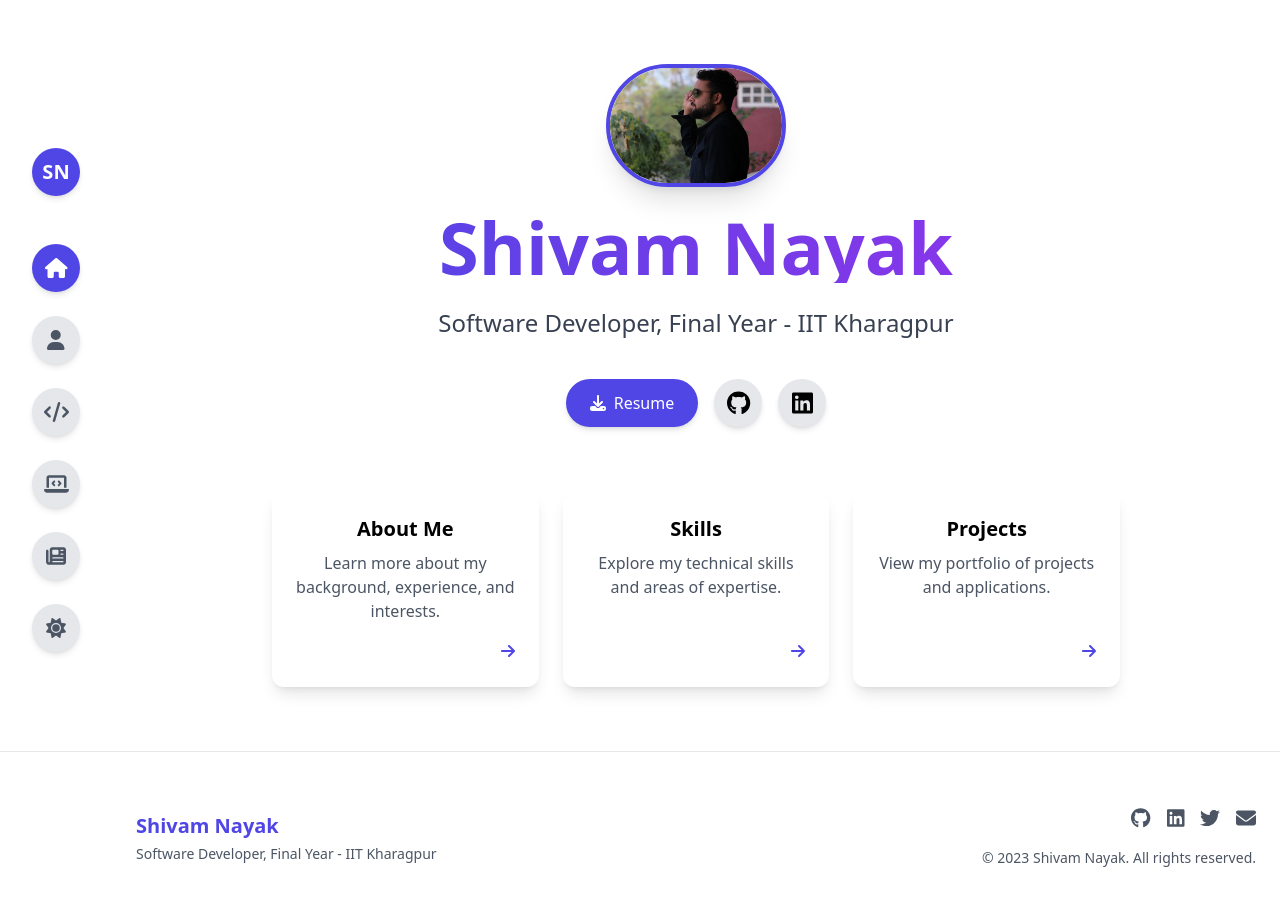
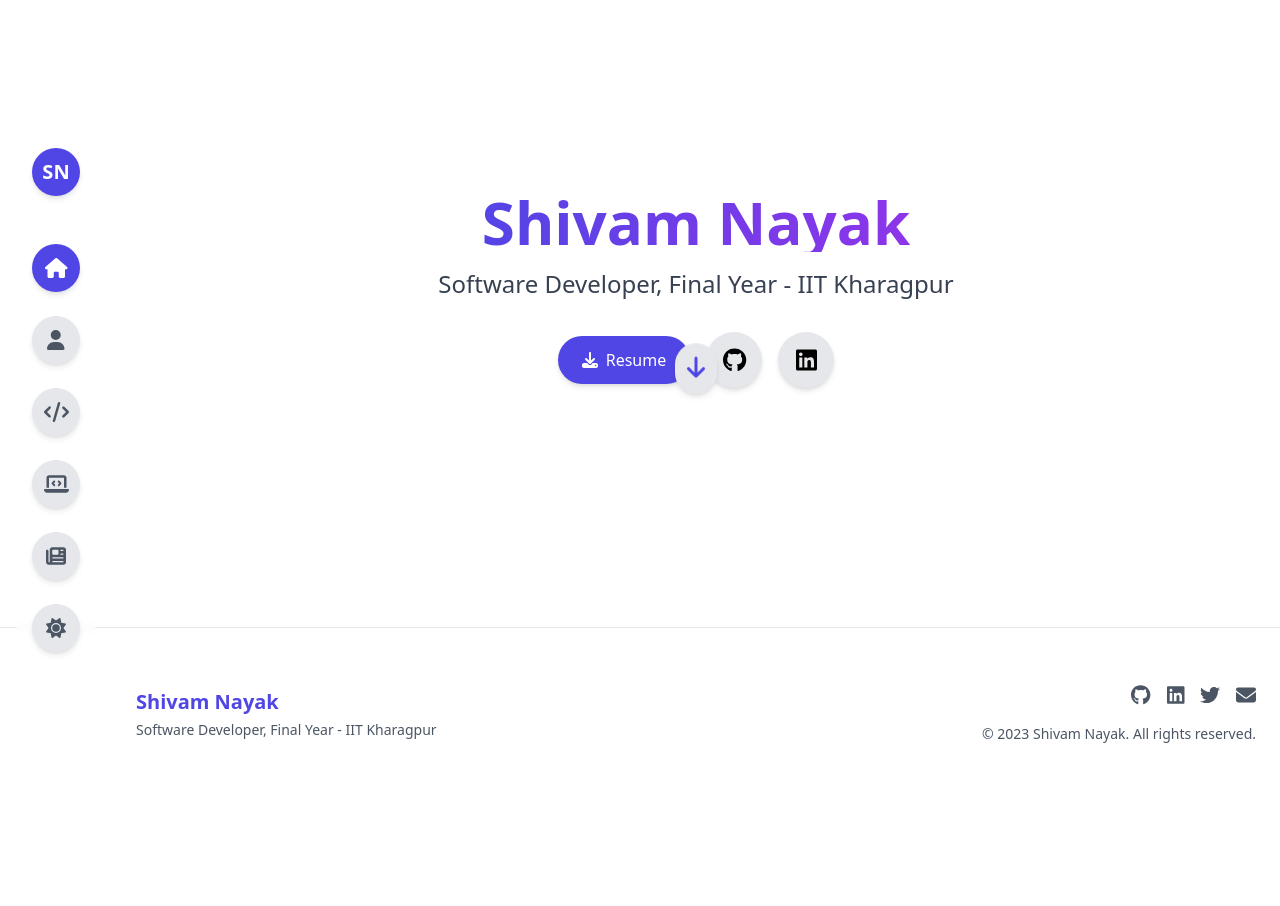
Before and after one commit to oneplusiota/iota-station, a Next.js app: page / in a window 1280 px wide. Shown: the top 906 px of the page. After the commit the page ends 800 px from the top, so only its background shows below. Built offline with nearby package versions, Linux system fonts and the light colour scheme.

Commit message:
portfolio:fixed routing issue

```diff
--- a/src/app/about/page.tsx
+++ b/src/app/about/page.tsx
@@ -1,8 +1,9 @@
-"use client";
 import React from "react";
 import About from "../../components/About";
 
+// Force static generation
 export const dynamic = 'force-static';
+export const revalidate = false;
 
 export default function AboutPage() {
   return (
--- a/src/app/blogs/page.tsx
+++ b/src/app/blogs/page.tsx
@@ -2,7 +2,9 @@
 import React, { useEffect, useState } from "react";
 import BlogPage from "./BlogPage";
 
+// Force static generation
 export const dynamic = 'force-static';
+export const revalidate = false;
 
 export default function Blogs() {
   const [blogs, setBlogs] = useState([]);
--- a/src/app/page.tsx
+++ b/src/app/page.tsx
@@ -1,193 +1,14 @@
-"use client";
-import React, { useEffect, useState } from "react";
-import Image from "next/image";
-import Link from "next/link";
-import { motion } from "framer-motion";
-import { FontAwesomeIcon } from "@fortawesome/react-fontawesome";
-import { faDownload, faArrowRight } from "@fortawesome/free-solid-svg-icons";
-import { faGithub, faLinkedin } from "@fortawesome/free-brands-svg-icons";
-import ResumeModal from "../components/ResumeModal";
+import React from "react";
+import HeroSection from "../components/HeroSection";
+
+// Force static generation
+export const dynamic = 'force-static';
+export const revalidate = false;
 
 export default function Home() {
-  const [isVisible, setIsVisible] = useState(false);
-  const [isResumeModalOpen, setResumeModalOpen] = useState(false);
-  const resumeUrl = "/resume.pdf";
-
-  useEffect(() => {
-    setIsVisible(true);
-  }, []);
-
-  const containerVariants = {
-    hidden: { opacity: 0 },
-    visible: {
-      opacity: 1,
-      transition: {
-        staggerChildren: 0.2,
-        delayChildren: 0.3,
-      },
-    },
-  };
-
-  const itemVariants = {
-    hidden: { y: 20, opacity: 0 },
-    visible: {
-      y: 0,
-      opacity: 1,
-      transition: {
-        duration: 0.5,
-      },
-    },
-  };
-
-  const buttonVariants = {
-    hover: {
-      scale: 1.05,
-      transition: {
-        duration: 0.2,
-        yoyo: Infinity,
-      },
-    },
-  };
-
   return (
-    <div className="w-full flex flex-col justify-center items-center py-12 md:py-16">
-      <motion.div
-        className="text-center w-full max-w-4xl px-4 md:px-6"
-        initial="hidden"
-        animate="visible"
-        variants={containerVariants}
-      >
-        <motion.div variants={itemVariants} className="mb-6">
-          <Image
-            src="/profile.jpg"
-            alt="Shivam Nayak"
-            width={180}
-            height={180}
-            className="rounded-full border-4 border-indigo-600 mx-auto shadow-xl"
-            priority
-          />
-        </motion.div>
-
-        <motion.h1
-          variants={itemVariants}
-          className="text-5xl md:text-7xl font-bold mb-6 bg-gradient-to-r from-indigo-600 to-purple-600 bg-clip-text text-transparent"
-        >
-          Shivam Nayak
-        </motion.h1>
-
-        <motion.p
-          variants={itemVariants}
-          className="text-xl md:text-2xl mb-10 text-gray-700 dark:text-gray-300"
-        >
-          Software Developer, Final Year - IIT Kharagpur
-        </motion.p>
-
-        <motion.div
-          variants={itemVariants}
-          className="flex flex-wrap justify-center gap-4 mb-16"
-        >
-          <motion.button
-            onClick={() => setResumeModalOpen(true)}
-            className="flex items-center px-6 py-3 bg-indigo-600 text-white rounded-full hover:bg-indigo-700 transition-colors duration-300 shadow-md"
-            variants={buttonVariants}
-            whileHover="hover"
-          >
-            <FontAwesomeIcon icon={faDownload} className="mr-2" />
-            <span>Resume</span>
-          </motion.button>
-
-          <motion.a
-            href="https://github.com/shivam-nayak2"
-            target="_blank"
-            rel="noopener noreferrer"
-            className="flex justify-center items-center w-12 h-12 rounded-full bg-gray-200 dark:bg-gray-800 hover:bg-gray-300 dark:hover:bg-gray-700 transition-colors duration-300 shadow-md"
-            variants={buttonVariants}
-            whileHover="hover"
-          >
-            <FontAwesomeIcon icon={faGithub} className="text-2xl" />
-          </motion.a>
-
-          <motion.a
-            href="https://linkedin.com/in/shivam-nayak2"
-            target="_blank"
-            rel="noopener noreferrer"
-            className="flex justify-center items-center w-12 h-12 rounded-full bg-gray-200 dark:bg-gray-800 hover:bg-gray-300 dark:hover:bg-gray-700 transition-colors duration-300 shadow-md"
-            variants={buttonVariants}
-            whileHover="hover"
-          >
-            <FontAwesomeIcon icon={faLinkedin} className="text-2xl" />
-          </motion.a>
-        </motion.div>
-
-        <motion.div
-          variants={itemVariants}
-          className="grid grid-cols-1 md:grid-cols-3 gap-4 md:gap-6 w-full mt-8"
-        >
-            <Link href="/about" className="h-full">
-              <motion.div
-                className="bg-white dark:bg-gray-800 p-6 rounded-xl shadow-lg hover:shadow-xl transition-shadow duration-300 cursor-pointer group h-full flex flex-col"
-                whileHover={{ y: -5 }}
-              >
-                <h2 className="text-xl font-bold mb-2 group-hover:text-indigo-600 transition-colors duration-300">
-                  About Me
-                </h2>
-                <p className="text-gray-600 dark:text-gray-400 mb-4 flex-grow">
-                  Learn more about my background, experience, and interests.
-                </p>
-                <div className="flex justify-end mt-auto">
-                  <span className="text-indigo-600 group-hover:translate-x-1 transition-transform duration-300">
-                    <FontAwesomeIcon icon={faArrowRight} />
-                  </span>
-                </div>
-              </motion.div>
-            </Link>
-
-            <Link href="/skills" className="h-full">
-              <motion.div
-                className="bg-white dark:bg-gray-800 p-6 rounded-xl shadow-lg hover:shadow-xl transition-shadow duration-300 cursor-pointer group h-full flex flex-col"
-                whileHover={{ y: -5 }}
-              >
-                <h2 className="text-xl font-bold mb-2 group-hover:text-indigo-600 transition-colors duration-300">
-                  Skills
-                </h2>
-                <p className="text-gray-600 dark:text-gray-400 mb-4 flex-grow">
-                  Explore my technical skills and areas of expertise.
-                </p>
-                <div className="flex justify-end mt-auto">
-                  <span className="text-indigo-600 group-hover:translate-x-1 transition-transform duration-300">
-                    <FontAwesomeIcon icon={faArrowRight} />
-                  </span>
-                </div>
-              </motion.div>
-            </Link>
-
-            <Link href="/projects" className="h-full">
-              <motion.div
-                className="bg-white dark:bg-gray-800 p-6 rounded-xl shadow-lg hover:shadow-xl transition-shadow duration-300 cursor-pointer group h-full flex flex-col"
-                whileHover={{ y: -5 }}
-              >
-                <h2 className="text-xl font-bold mb-2 group-hover:text-indigo-600 transition-colors duration-300">
-                  Projects
-                </h2>
-                <p className="text-gray-600 dark:text-gray-400 mb-4 flex-grow">
-                  View my portfolio of projects and applications.
-                </p>
-                <div className="flex justify-end mt-auto">
-                  <span className="text-indigo-600 group-hover:translate-x-1 transition-transform duration-300">
-                    <FontAwesomeIcon icon={faArrowRight} />
-                  </span>
-                </div>
-              </motion.div>
-            </Link>
-        </motion.div>
-      </motion.div>
-
-      {/* Resume Modal */}
-      <ResumeModal
-        isOpen={isResumeModalOpen}
-        onClose={() => setResumeModalOpen(false)}
-        resumeUrl={resumeUrl}
-      />
+    <div className="container mx-auto px-6 py-16 max-w-6xl">
+      <HeroSection />
     </div>
   );
 }
--- a/src/app/projects/page.tsx
+++ b/src/app/projects/page.tsx
@@ -1,8 +1,9 @@
-"use client";
 import React from "react";
 import Projects from "../../components/Projects";
 
+// Force static generation
 export const dynamic = 'force-static';
+export const revalidate = false;
 
 export default function ProjectsPage() {
   return (
--- a/src/app/skills/page.tsx
+++ b/src/app/skills/page.tsx
@@ -1,8 +1,9 @@
-"use client";
 import React from "react";
 import Skills from "../../components/Skills";
 
+// Force static generation
 export const dynamic = 'force-static';
+export const revalidate = false;
 
 export default function SkillsPage() {
   return (
```
